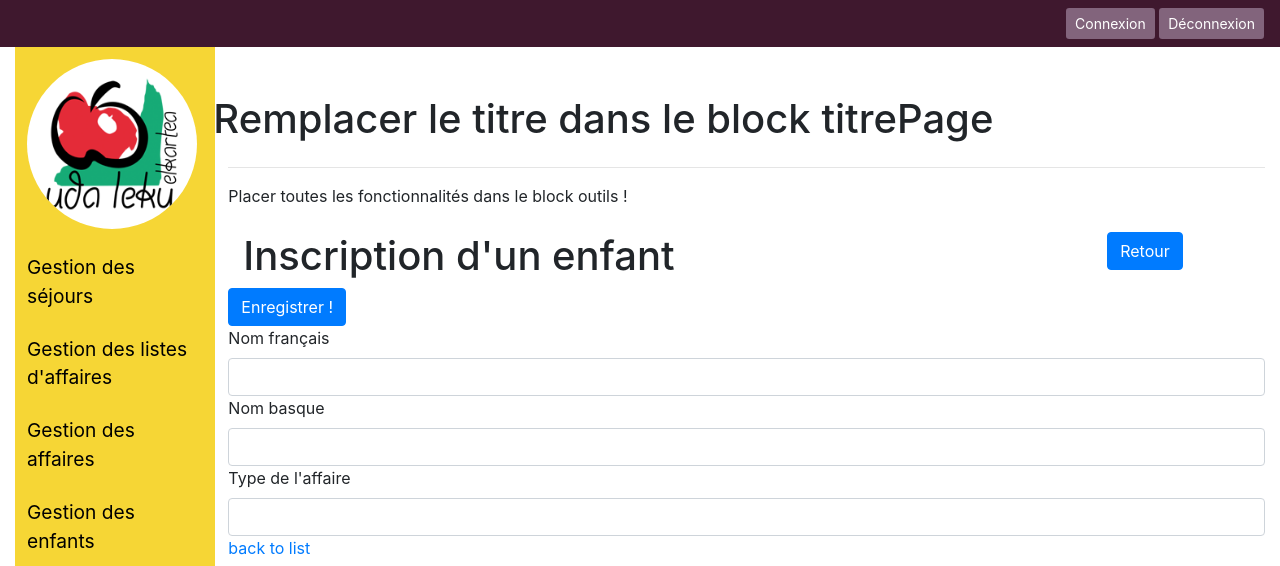
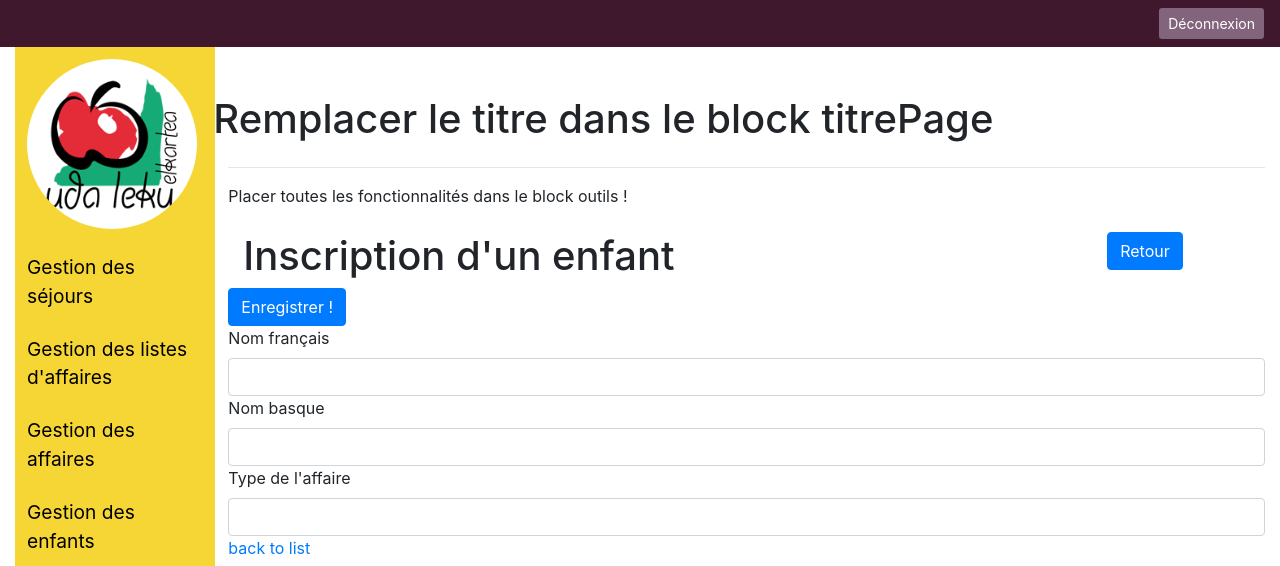
Before and after one commit to Triny81/ProjetUdaLeku, a Symfony app: template templates/affaire/new.html.twig in a window 1280 px wide. Shown: the top 566 px of the page. Run offline with Twig, Linux system fonts and the light colour scheme; the template is opened without the code that fills it, so the values that code supplies are empty; form fields are guessed from the names that the template uses; some libraries are stand-ins or nearby versions.

Commit message:
J'ai rajouté plein de choses

```diff
--- a/templates/base.html.twig
+++ b/templates/base.html.twig
@@ -70,7 +70,6 @@
       <nav class="navbar navbar-light bg-dark-purple">
         <a class="navbar-brand" href="#"></a>
         <div class="my-2 my-lg-0">
-          <a href="/login" class="btn btn-purple btn-sm" role="button" aria-pressed="true">Connexion</a>
           <a href="/logout" class="btn btn-purple btn-sm" role="button" aria-pressed="true">Déconnexion</a>
         </div>
       </nav>
```
